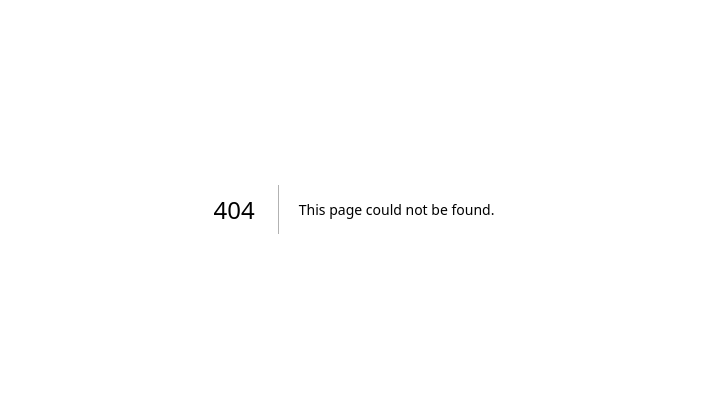
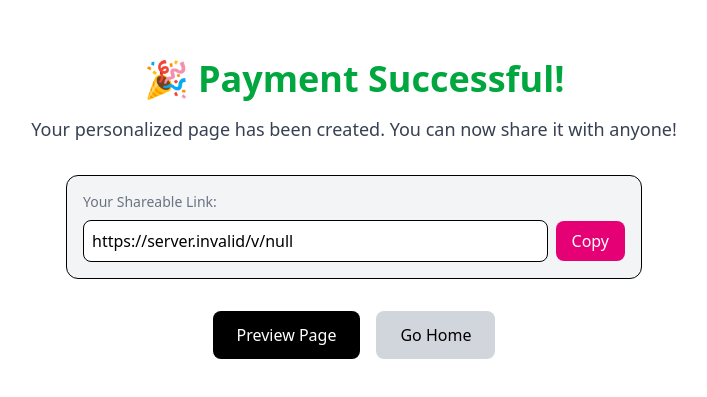
Before and after one commit to Slayer-X164/affinote, a Next.js app: page /success in a window 1280 px wide. Before the commit this address had no page. Shown: the part 191-588 px from the top of the page, without its empty margins (286-993 px from the left). Built offline with nearby package versions, Linux system fonts and the light colour scheme; no server answers.

Commit message:
feature: success page and template view page

```diff
--- a/app/payment/components/Payment.tsx
+++ b/app/payment/components/Payment.tsx
@@ -50,12 +50,12 @@ export default function PaymentPage() {
           }),
         });
 
-        // 4. Redirect to final shareable page
-        router.push(`/v/${instanceID}`);
+        // 4. Redirecting to final shareable page
+        router.push(`/success?instance=${instanceID}`);
       },
     };
 
-    // 5. Open Razorpay Checkout
+
     const rzp = new (window as any).Razorpay(options);
     rzp.open();
   };
--- /dev/null
+++ b/app/success/component/Success.tsx
@@ -0,0 +1,71 @@
+
+import { useSearchParams, useRouter } from "next/navigation";
+import {  useState } from "react";
+
+const Success = () => {
+     const params = useSearchParams();
+      const router = useRouter();
+
+      const instance = params.get("instance");
+
+      const shareLink = `${process.env.NEXT_PUBLIC_BASE_URL}/v/${instance}`;
+      const [copied, setCopied] = useState(false);
+
+      const copyToClipboard = async () => {
+        await navigator.clipboard.writeText(shareLink);
+        setCopied(true);
+        setTimeout(() => setCopied(false), 2000);
+      };
+
+  return (
+    <div className="min-h-screen flex flex-col items-center justify-center px-5">
+      <h1 className="text-4xl font-bold text-green-600 mb-4">
+        🎉 Payment Successful!
+      </h1>
+
+      <p className="text-lg text-gray-700 mb-8 text-center">
+        Your personalized page has been created.
+        You can now share it with anyone!
+      </p>
+
+      {/* Shareable Link Box */}
+      <div className="bg-gray-100 p-4 rounded-xl w-full max-w-xl border">
+        <p className="text-sm text-gray-500 mb-2">Your Shareable Link:</p>
+
+        <div className="flex items-center gap-2">
+          <input
+            className="w-full p-2 border rounded-lg bg-white"
+            readOnly
+            value={shareLink}
+          />
+
+          <button
+            onClick={copyToClipboard}
+            className="px-4 py-2 bg-pink-600 text-white rounded-lg"
+          >
+            {copied ? "Copied!" : "Copy"}
+          </button>
+        </div>
+      </div>
+
+      {/* Buttons */}
+      <div className="flex gap-4 mt-8">
+        <button
+          onClick={() => router.push(`/v/${instance}`)}
+          className="px-6 py-3 bg-black text-white rounded-lg"
+        >
+          Preview Page
+        </button>
+
+        <button
+          onClick={() => router.push(`/`)}
+          className="px-6 py-3 bg-gray-300 rounded-lg"
+        >
+          Go Home
+        </button>
+      </div>
+    </div>
+  )
+}
+
+export default Success
--- /dev/null
+++ b/app/success/page.tsx
@@ -0,0 +1,15 @@
+"use client";
+
+
+import { Suspense } from "react";
+import Success from "./component/Success";
+
+export default function SuccessPage() {
+
+
+  return (
+   <Suspense fallback={<div>Loading...</div>}>
+    <Success/>
+   </Suspense>
+  );
+}
--- a/app/v/[id]/page.tsx
+++ b/app/v/[id]/page.tsx
@@ -1,9 +1,62 @@
-"use client"
-import { useParams } from "next/navigation"
-export default function View() {
-    const params = useParams()
-    const id = params.id
+import { supabase } from "@/lib/supabase";
+import BirthdayTimeline from "@/components/templates/Template1";
+import LoveLetter from "@/components/templates/Template2";
+
+const componentMap: any = {
+  "birthday-timeline": BirthdayTimeline,
+  "love-letter": LoveLetter,
+};
+
+export default async function ViewPage({ params }: any) {
+  const id = params.id;
+
+  // Fetch instance from Supabase
+  const { data, error } = await supabase
+    .from("template_instance")
+    .select("*")
+    .eq("id", id)
+    .single();
+
+  if (!data || error) {
     return (
-        <h1 className="text-3xl text-center pt-10 text-blue-600">https://affinote/v/{id}</h1>
-    )
+      <div className="min-h-screen flex items-center justify-center">
+        <h1 className="text-2xl text-red-600">
+          ❌ Invalid link. Page not found.
+        </h1>
+      </div>
+    );
+  }
+
+  if (!data.paid) {
+    return (
+      <div className="min-h-screen flex flex-col items-center justify-center">
+        <h1 className="text-2xl text-red-600 font-bold">🚫 Payment Pending</h1>
+        <p className="text-gray-600 mt-2">
+          This page is not unlocked yet. Complete payment to access it.
+        </p>
+      </div>
+    );
+  }
+
+  const TemplateComponent = componentMap[data.template_id];
+
+  if (!TemplateComponent) {
+    return (
+      <div className="min-h-screen flex items-center justify-center">
+        <h1 className="text-xl text-gray-600">Template not found.</h1>
+      </div>
+    );
+  }
+
+  return (
+    <div className="min-h-screen w-full flex flex-col items-center bg-pink-50 py-10 px-4">
+      <div className="max-w-5xl w-full bg-white rounded-2xl shadow-xl border p-6">
+        <TemplateComponent {...data.data} />
+      </div>
+
+      <p className="text-gray-400 text-sm mt-6">
+        Created using ❤️ Affinote
+      </p>
+    </div>
+  );
 }
```
